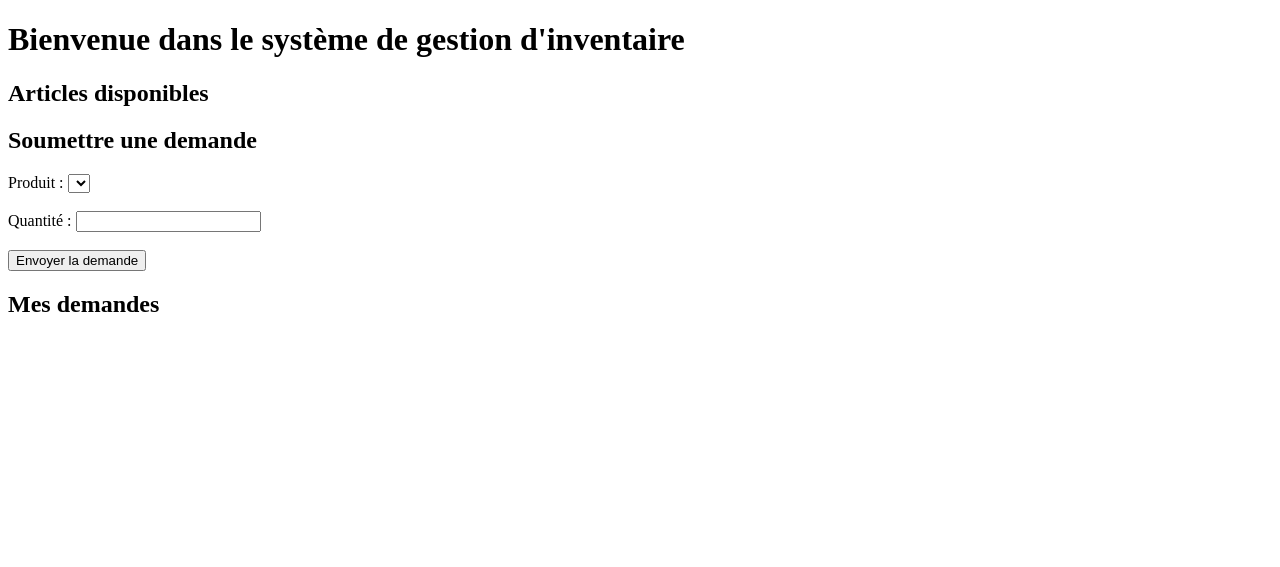
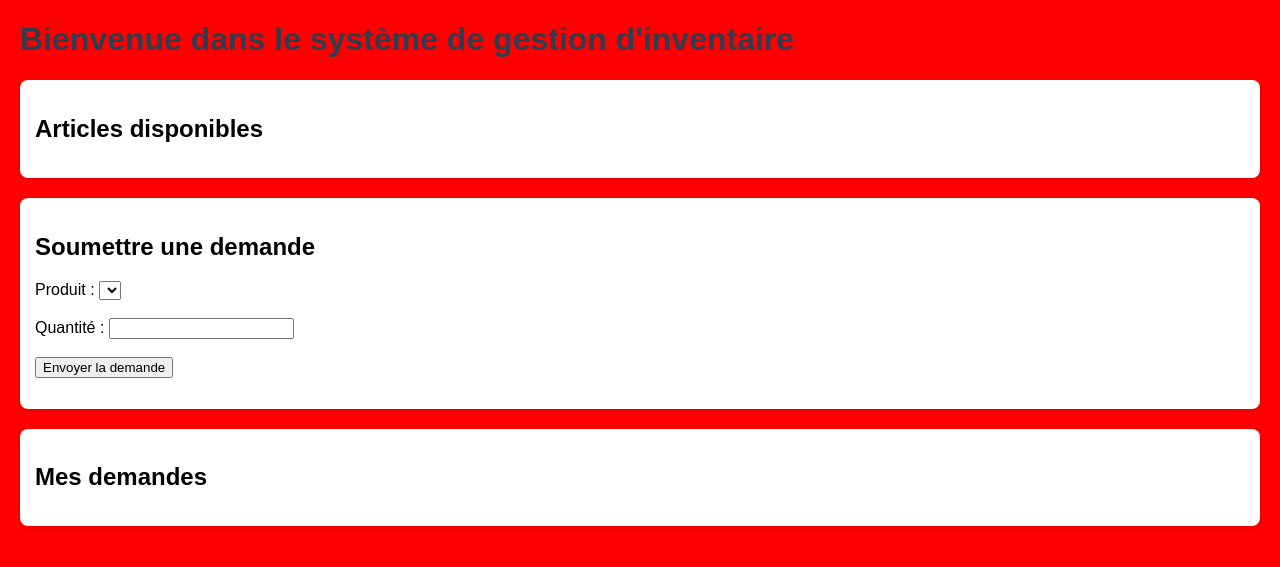
Before and after one commit to MartialMertzig/Deletec, a Django app: page /inventaire/ in a window 1280 px wide. Shown: the top 567 px of the page. Run offline with Django 5.2, Linux system fonts and the light colour scheme; data comes from the database, SQL or seed files in the repository; lists and menus that the app fills with data are empty.

Commit message:
Frontend – Optimisation : création d’un dossier static incluant les fichiers script.js et style.css

```diff
--- a/inventory_system/inventory/script.js
+++ b/inventory_system/inventory/static/inventory/script.js
@@ -1,7 +1,7 @@
 const productSelect = document.getElementById('product-select');
 const productList = document.getElementById('product-list');
 const requestList = document.getElementById('request-list');
-const from = document.getElementById('request-form');
+const form = document.getElementById('request-form');
 const message = document.getElementById('message');
 
         // Permet d'afficher tout les produits
@@ -23,7 +23,7 @@ const message = document.getElementById('message');
             })
 
         // Soumettre une demande
-        form.addEventListener('sbmit', (e) => {
+        form.addEventListener('submit', (e) => {
             e.preventDefault();
             const productId = productSelect.value;
             const quantity = document.getElementById('quantity').value;
--- /dev/null
+++ b/inventory_system/inventory/static/inventory/style.css
@@ -0,0 +1,17 @@
+body {
+    font-family: Arial, sans-serif;
+    margin: 20px;
+    background-color: red;
+}
+
+h1 {
+    color: #2c3e50;
+}
+
+section {
+    background: white;
+    padding: 15px;
+    border-radius: 8px;
+    margin-bottom: 20px;
+    box-shadow: 0 2px 5px rgba(0,0,0,0.1);
+}
--- a/inventory_system/inventory/templates/liste_produit.html
+++ b/inventory_system/inventory/templates/liste_produit.html
@@ -1,8 +1,8 @@
 {% load static %} <!-- Chargement du script.js-->
-
 <!DOCTYPE html>
 <html lang="fr">
     <head>
+        <link rel="stylesheet" href="{% static 'inventory/style.css' %}">
         <meta charset="UTF-8">
         <title>Gestion d'inventaire</title>
     </head>
```
